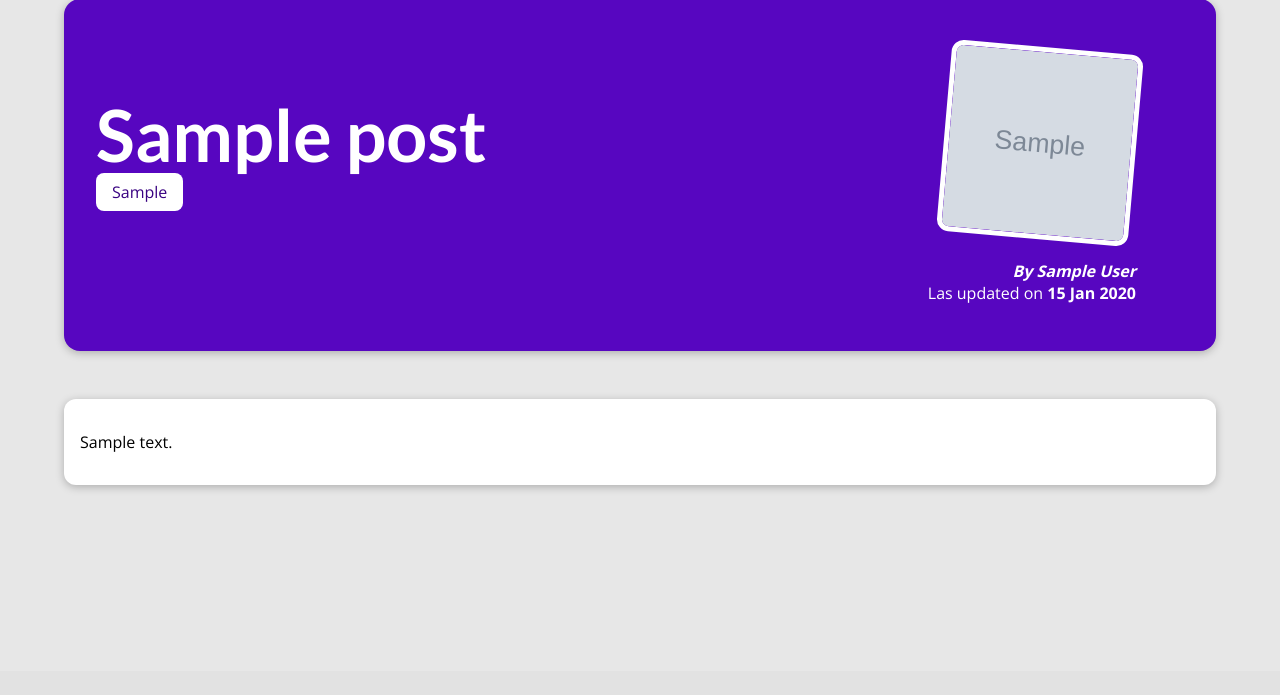
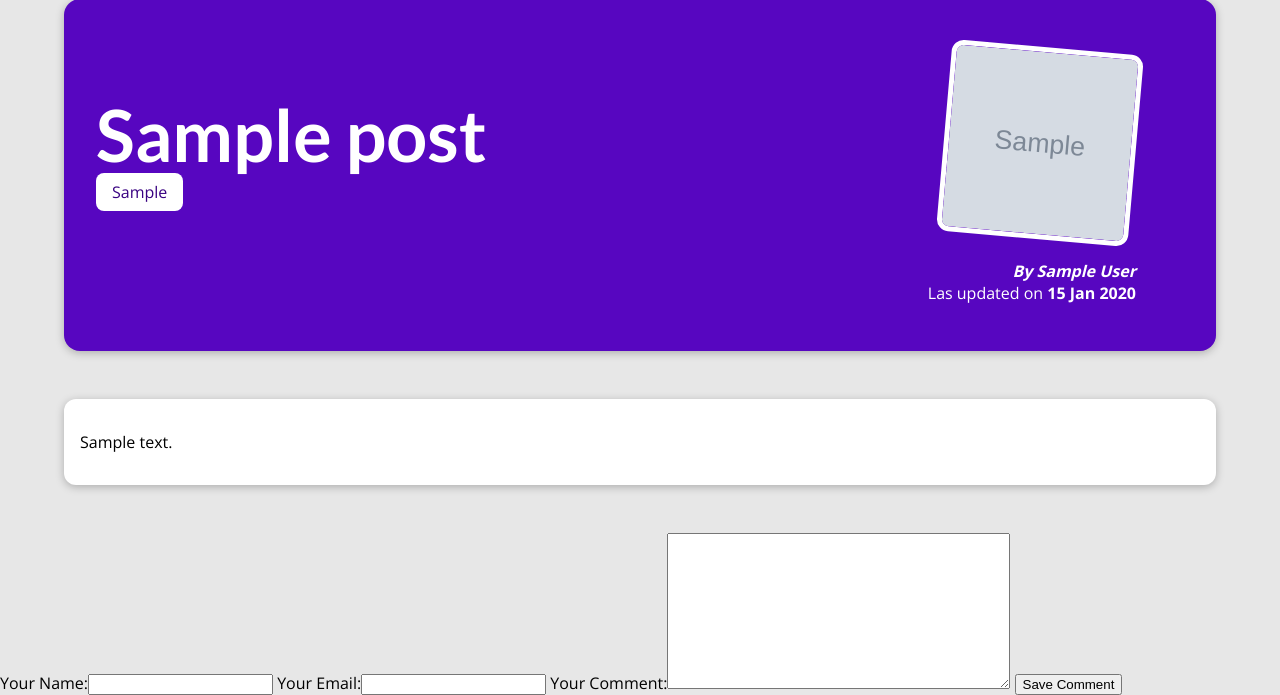
Before and after one commit to thepixelboy/django-personal-blog, a Django app: a page that uses blog/templates/blog/single-post.html in a window 1280 px wide. Shown: the part 129-824 px from the top of the page. Before the commit the page ends 618 px from the top, so only its background shows below. Run offline with Django 3.2, Linux system fonts and the light colour scheme; tables that the repository leaves empty hold one stand-in row (values such as "Sample post"); grey boxes marked "Sample" are stand-in pictures.

Commit message:
feat: add a comment form

```diff
--- /dev/null
+++ b/blog/forms.py
@@ -0,0 +1,14 @@
+from django import forms
+
+from .models import Comment
+
+
+class CommentForm(forms.ModelForm):
+    class Meta:
+        model = Comment
+        exclude = ["post"]
+        labels = {
+            "user_name": "Your Name",
+            "user_email": "Your Email",
+            "text": "Your Comment",
+        }
--- a/blog/templates/blog/single-post.html
+++ b/blog/templates/blog/single-post.html
@@ -29,6 +29,9 @@
   </main>
 
   <div>
-    <form action=""></form>
+    <form action="">
+      {{ comment_form }}
+      <button>Save Comment</button>
+    </form>
   </div>
 {% endblock %}
--- a/blog/views.py
+++ b/blog/views.py
@@ -2,7 +2,7 @@ from django.shortcuts import render, get_object_or_404
 from django.views.generic import ListView, DetailView
 
 from .models import Post
-
+from .forms import CommentForm
 
 # Create your views here.
 class StartingPageView(ListView):
@@ -31,4 +31,5 @@ class SinglePostView(DetailView):
     def get_context_data(self, **kwargs):
         context = super().get_context_data(**kwargs)
         context["tags"] = self.object.tags.all()
+        context["comment_form"] = CommentForm()
         return context
```
